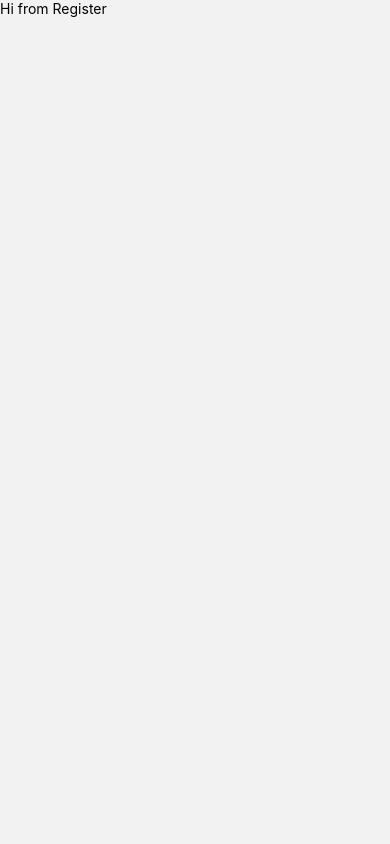
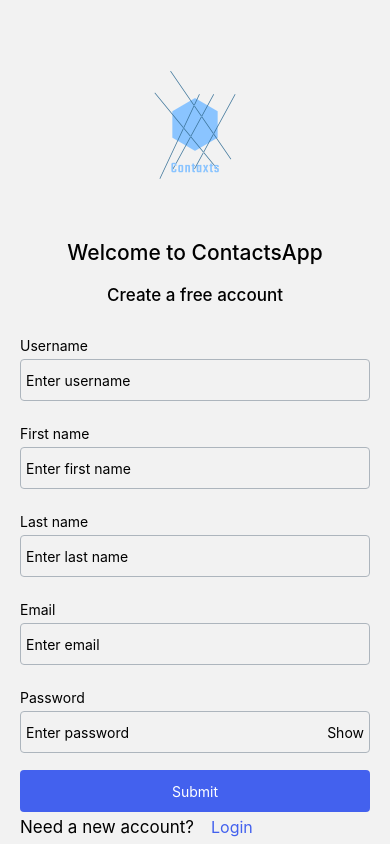
Before and after one commit to mokadev90/ContactsApp, a React Native app: screen /Register in a window 390 px wide. Built offline with nearby package versions, Linux system fonts and the light colour scheme.

Commit message:
Style Register screen

```diff
--- a/src/screens/Register/index.js
+++ b/src/screens/Register/index.js
@@ -1,11 +1,7 @@
-import {Text, View} from 'react-native';
+import RegisterComponent from '../../components/Register';
 
 const Register = () => {
-  return (
-    <View>
-      <Text>Hi from Register</Text>
-    </View>
-  );
+  return <RegisterComponent />;
 };
 
 export default Register;
```
